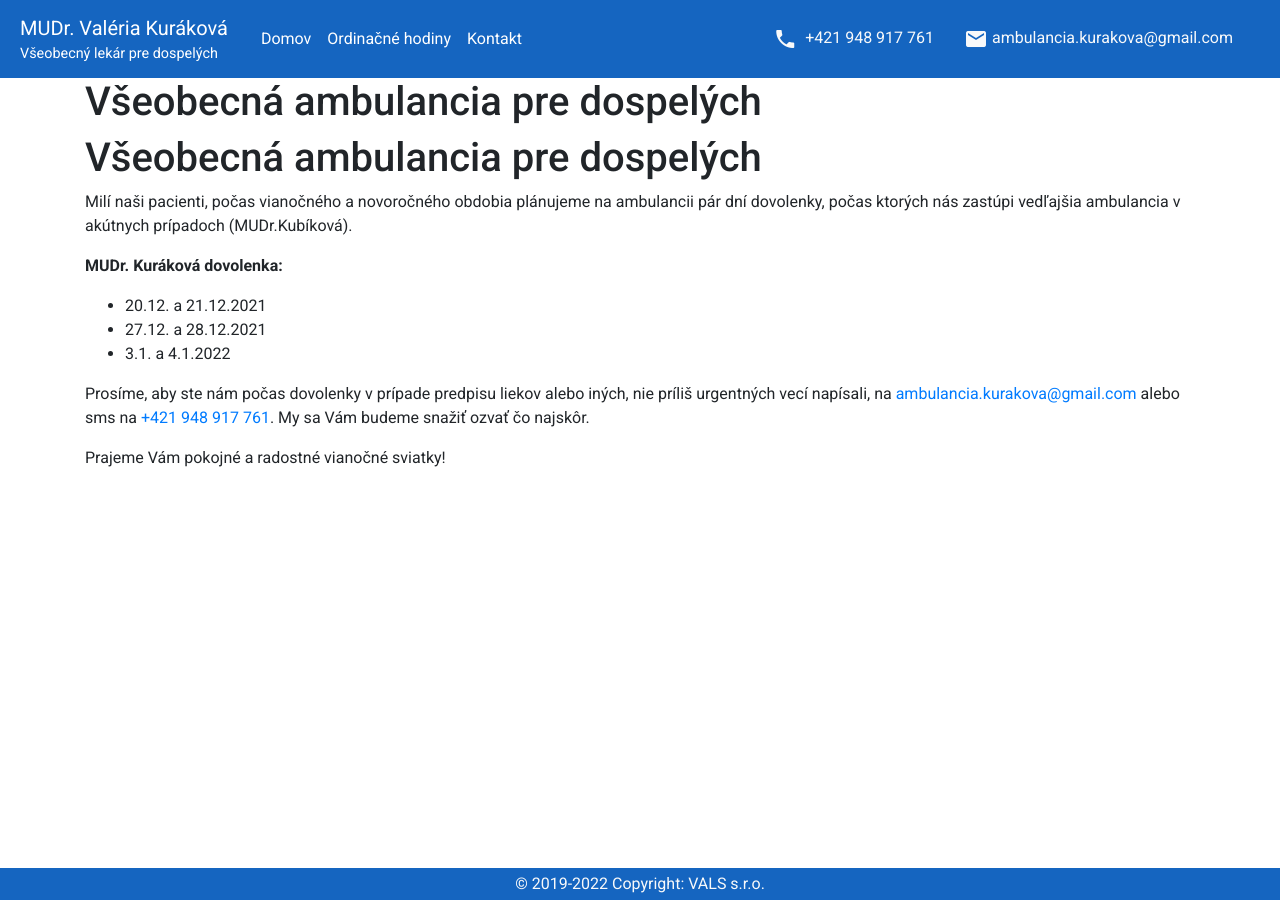
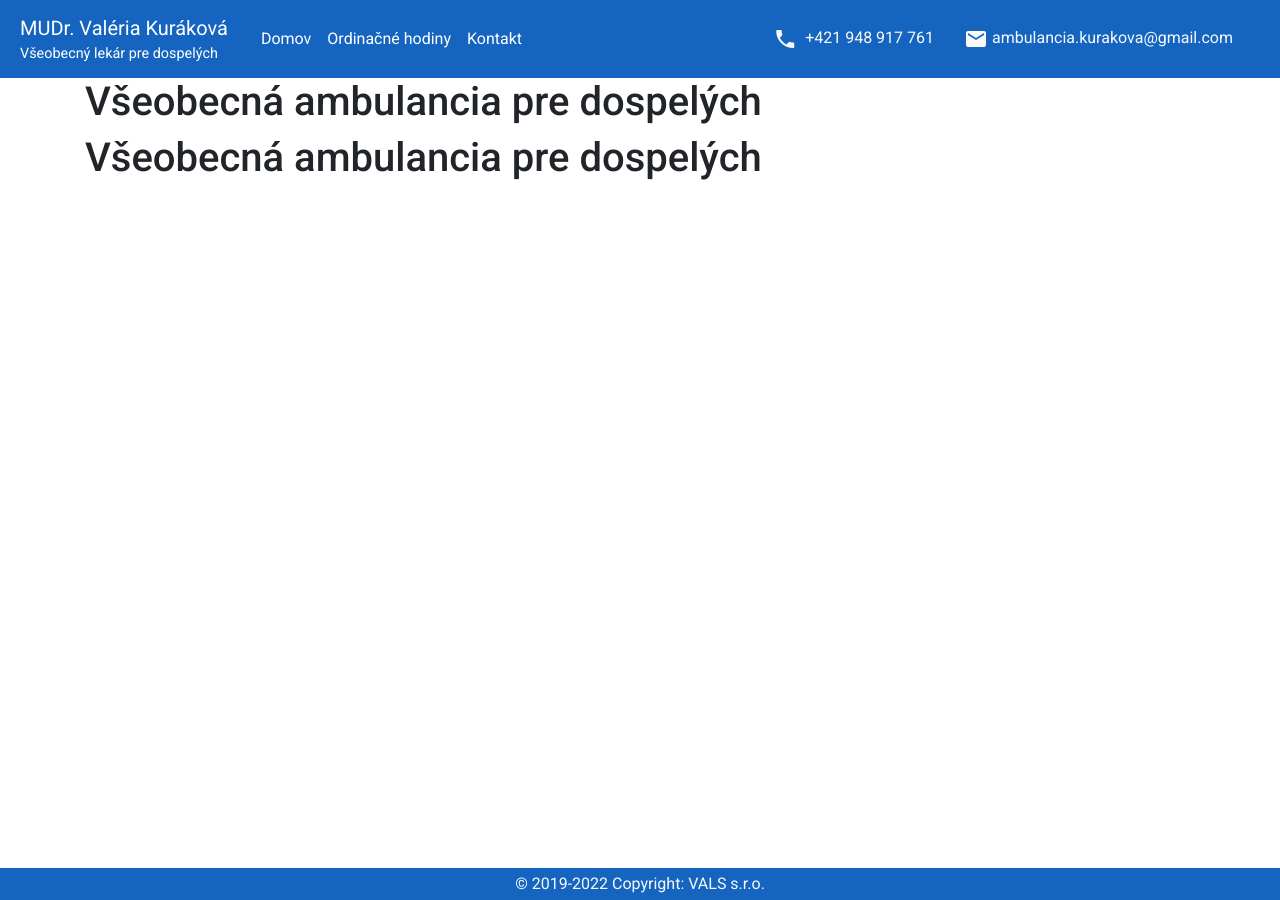
Before and after one commit to H00N24/ambulance-web-page, a Jekyll site: the page built from content.md, in a window 1280 px wide. Built offline with Jekyll 4.4.1, drawn with Linux system fonts in a browser that asks for light colours; our own code applies the rules of GitHub Pages for plain Markdown files.

Commit message:
Removing note

```diff
--- a/content.md
+++ b/content.md
@@ -1,5 +1,5 @@
 # Všeobecná ambulancia pre dospelých
-
+<!--
 Milí naši pacienti, počas vianočného a novoročného obdobia plánujeme na ambulancii pár dní dovolenky, počas
 ktorých nás zastúpi vedľajšia ambulancia v akútnych prípadoch (MUDr.Kubíková).
 
@@ -10,4 +10,4 @@ ktorých nás zastúpi vedľajšia ambulancia v akútnych prípadoch (MUDr.Kubí
 
 Prosíme, aby ste nám počas dovolenky v prípade predpisu liekov alebo iných, nie príliš urgentných vecí napísali, na <ambulancia.kurakova@gmail.com> alebo sms na <a href="tel:+421948917761">+421 948 917 761</a>. My sa Vám budeme snažiť ozvať čo najskôr.
 
-Prajeme Vám pokojné a radostné vianočné sviatky!
+Prajeme Vám pokojné a radostné vianočné sviatky! -->
```
